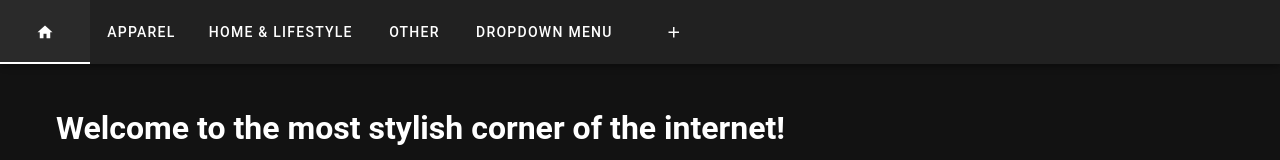
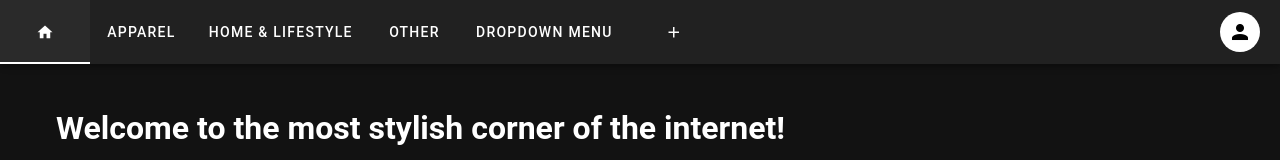
Before and after one commit to magdalenasloninska/virtual-marketplace, a Vue app in the folder client/: page / in a window 1280 px wide. Shown: the top 160 px of the page. Built offline with nearby package versions, Linux system fonts and the light colour scheme.

Commit message:
Added basic views for user login & registration

```diff
--- a/client/src/components/Nav.vue
+++ b/client/src/components/Nav.vue
@@ -52,6 +52,53 @@
                 </v-tab>
             </router-link>
         </v-tabs>
+
+        <v-spacer></v-spacer>
+
+        <v-menu>
+            <template v-slot:activator="{ props }">
+                <v-btn
+                    v-bind="props"
+                    icon
+                    class="mr-4"
+                >
+                    <v-avatar
+                        color="white"
+                        icon="mdi-account"
+                    ></v-avatar>
+                </v-btn>
+            </template>
+            <v-card>
+                <v-card-text>
+                    <div class="mx-auto text-center">
+                        <h3>Bella Baxter</h3>
+
+                        <v-spacer class="pa-2"></v-spacer>
+
+                        <router-link to="/users/register">
+                            <v-btn
+                                color="white"
+                                rounded
+                            >
+                                Register
+                            </v-btn>
+                        </router-link>
+
+                        <v-spacer class="pa-2"></v-spacer>
+
+                        <router-link to="/users/login">
+                            <v-btn
+                                color="white"
+                                rounded
+                            >
+                                Login
+                            </v-btn>
+                        </router-link>
+                    </div>
+                </v-card-text>
+            </v-card>
+        </v-menu>
+
     </v-app-bar>
 </template>
 
--- /dev/null
+++ b/client/src/pages/users/Login.vue
@@ -0,0 +1,17 @@
+<template>
+    <Nav />
+
+    <v-container class="pt-10">
+        <v-row justify="center">
+            <v-col cols="12" xl="8">
+                <h3>Here you can login to your account!</h3>
+            </v-col>
+        </v-row>
+    </v-container>
+</template>
+
+<style>
+</style>
+
+<script>
+</script>
--- /dev/null
+++ b/client/src/pages/users/Register.vue
@@ -0,0 +1,17 @@
+<template>
+    <Nav />
+
+    <v-container class="pt-10">
+        <v-row justify="center">
+            <v-col cols="12" xl="8">
+                <h3>Here you can register and become a member!</h3>
+            </v-col>
+        </v-row>
+    </v-container>
+</template>
+
+<style>
+</style>
+
+<script>
+</script>
```
Also changed, not shown: client/src/assets/architecture.JPEG (added).
